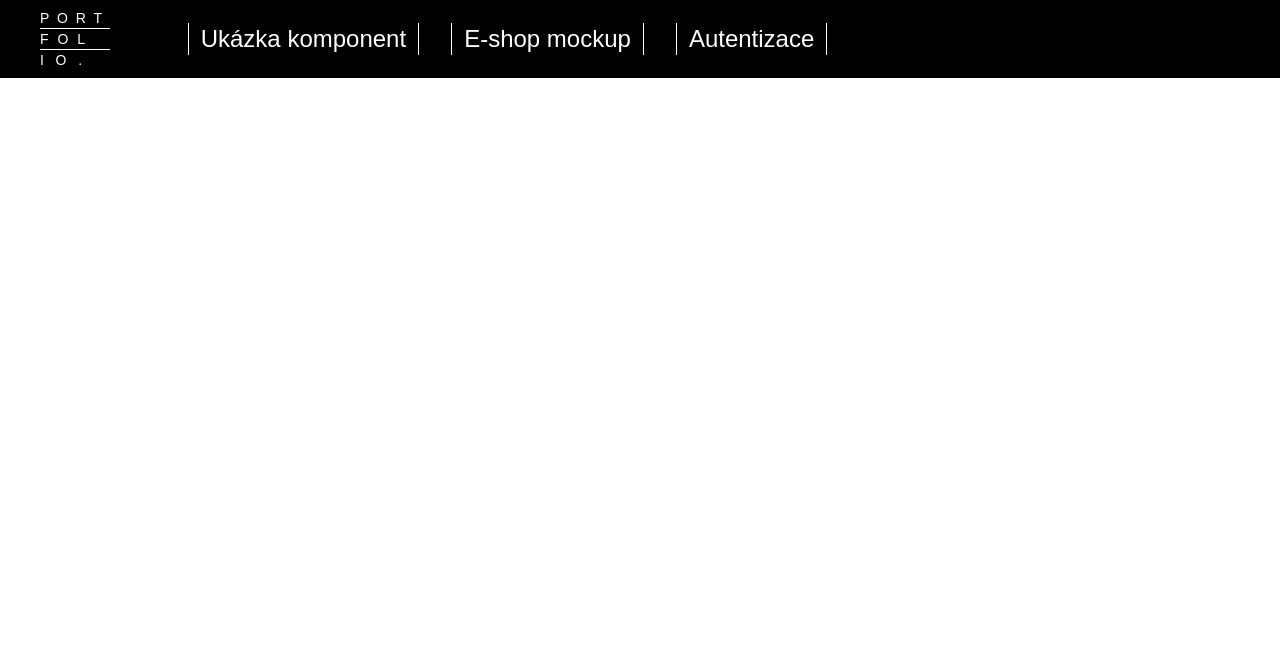
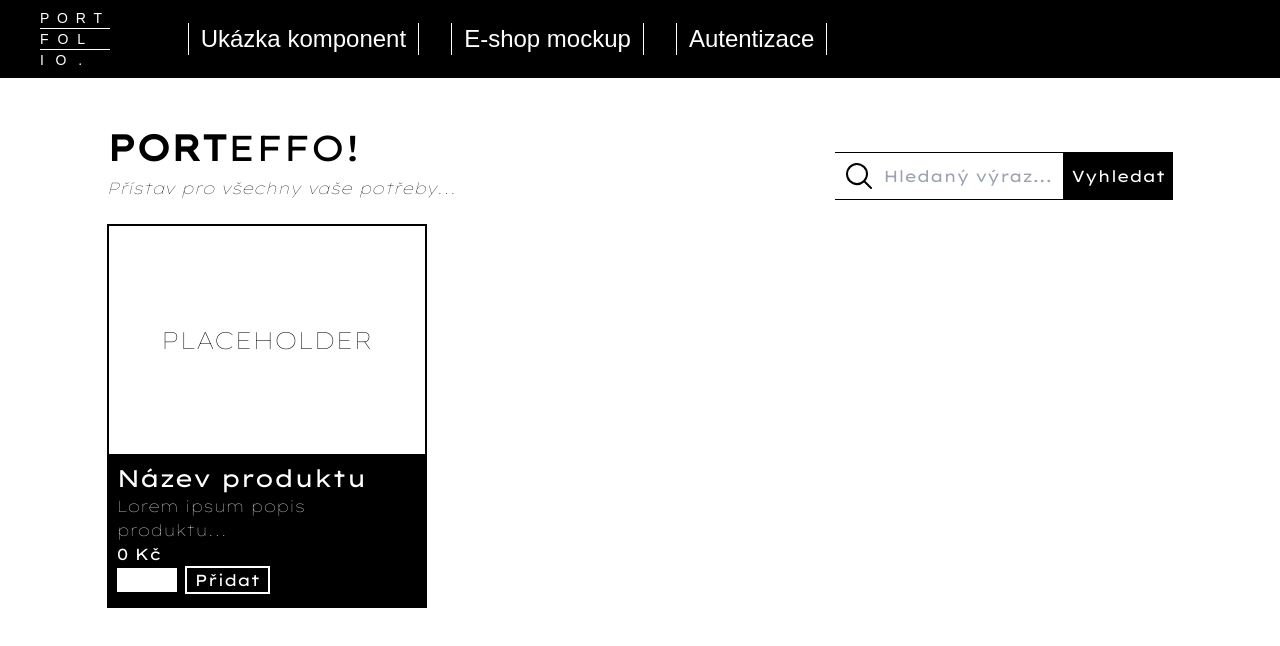
Before and after one commit to znch/portfolio-nextjs, a Next.js app: page /eshop-mockup in a window 1280 px wide. Shown: the top 646 px of the page. Built offline with nearby package versions, Linux system fonts and the light colour scheme; a web font is replaced by a local one.

Commit message:
Eshop starting point, snaha o db

```diff
--- a/src/app/eshop-mockup/page.tsx
+++ b/src/app/eshop-mockup/page.tsx
@@ -1,4 +1,29 @@
+import {EshopPanelSide, ProductWrapper, EshopPanelTop} from "../ui/eshop";
+import { Lexend_Giga } from "next/font/google";
+
+const lexend = Lexend_Giga({
+  weight : ['100', '400'],
+  subsets : ['latin'],
+  display: 'swap',
+})
+
+
+
 export default function Page() {
 
+    return(
+    <>
+    <div className={`${lexend.className} pt-32 mx-4 md:mx-auto md:w-10/12 `}>
+        <EshopPanelTop></EshopPanelTop>
+
+        <div className="w-full">
+        <ProductWrapper></ProductWrapper>
+        </div>
+
+        <EshopPanelSide></EshopPanelSide>
+
+    </div>
+    </>
+    );
 
 }
--- /dev/null
+++ b/src/app/ui/eshop.tsx
@@ -0,0 +1,41 @@
+
+import SearchBar from "./searchbar"
+import ProductCard from "./productCard";
+
+export function EshopPanelTop() {
+
+    return(
+    <>
+    <div className="w-full h-24 flex flex-infline justify-between">
+        <div className="flex-column">
+            <h1 className={`text-4xl font-bold`}>PORT<span className="font-normal">EFFO!</span></h1>
+            <h2 className="mt-2 text-l italic font-thin">Přístav pro všechny vaše potřeby...</h2>
+        </div>
+        <div className="my-auto">
+            <SearchBar></SearchBar>
+        </div>
+
+    </div>
+    </>
+    );
+}
+
+export function EshopPanelSide(){
+
+    return(
+        <>
+
+        </>
+    );
+}
+
+export function ProductWrapper() {
+
+    return(
+    <>
+    <div className="w-full">
+        <ProductCard productName="Název produktu" productDescription="Lorem ipsum popis produktu..." price={0}></ProductCard>
+    </div>
+    </>
+    );
+}
--- a/src/app/ui/navbar.tsx
+++ b/src/app/ui/navbar.tsx
@@ -62,7 +62,7 @@ export default function Navbar() {
                             <svg
                             xmlns="http://www.w3.org/2000/svg"
                             viewBox="0 0 24 24"
-                            fill="currentColor">
+                            fill="white">
                             <path
                             fillRule="evenodd"
                             d="M3 6.75A.75.75 0 013.75 6h16.5a.75.75 0 010 1.5H3.75A.75.75 0 013 6.75zM3 12a.75.75 0 01.75-.75h16.5a.75.75 0 010 1.5H3.75A.75.75 0 013 12zm0 5.25a.75.75 0 01.75-.75h16.5a.75.75 0 010 1.5H3.75a.75.75 0 01-.   75-.75z"
--- /dev/null
+++ b/src/app/ui/productCard.tsx
@@ -0,0 +1,38 @@
+import Image from "next/image";
+import { FunctionComponent } from "react";
+
+interface Props{
+    productName: string;
+    productDescription: string;
+    price: number;
+}
+
+
+export const ProductCard : FunctionComponent<Props> = (props) => {
+
+    const nazevProduktu = props.productName;
+    const popisekProduktu = props.productDescription;
+    const cenaProduktu = props.price;
+
+    return(
+        <>
+        <div className="w-80 h-96 border-black border-2 relative">
+            <div className="h-3/5 w-full flex content-center">
+
+                <h1 className="mx-auto my-auto font-thin text-2xl">PLACEHOLDER</h1>
+            </div>
+            <div className="bg-black h-2/5 text-white">
+                <div className="mx-2 py-2 overflow-hidden">
+                    <h1 className="text-2xl">{nazevProduktu}</h1>
+                    <p className="font-thin">{popisekProduktu}</p>
+                    <p>{cenaProduktu} Kč</p>
+                    <input type="number" className="w-1/5 mr-2"/>
+                    <button className="border-white border-2"><span className="px-2">Přidat</span></button>
+                </div>
+            </div>
+        </div>
+        </>
+    );
+}
+
+export default ProductCard;
--- /dev/null
+++ b/src/app/ui/searchbar.tsx
@@ -0,0 +1,19 @@
+'use client'
+
+import { MagnifyingGlassIcon } from "@heroicons/react/24/solid";
+
+export default function SearchBar(){
+
+    return(
+        <>
+        <div className="flex flex-inline w-full h-12 border-y border-black">
+            <div className="w-8 my-auto mx-2">
+                <span><MagnifyingGlassIcon></MagnifyingGlassIcon></span>
+            </div>
+
+            <input type="appearance-none focus:outline-0 border-none" size={14}  placeholder="Hledaný výraz..."/>
+            <button className="ml-2 px-2 h-full bg-black text-white">Vyhledat</button>
+        </div>
+        </>
+    );
+}
```
